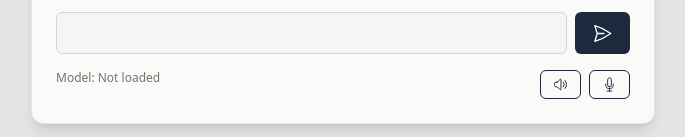
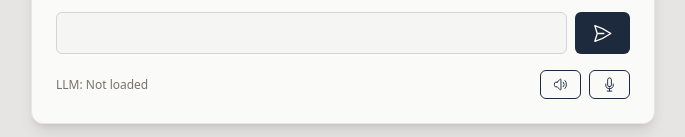
Before and after one commit to nico-martin/jarvis, a React (Vite) app: page / in a window 1280 px wide. Shown: the part 660-797 px from the top of the page, without its empty margins (297-982 px from the left). Built offline with nearby package versions, Linux system fonts and the light colour scheme.

Commit message:
added preloading

```diff
--- a/src/App.tsx
+++ b/src/App.tsx
@@ -2,8 +2,9 @@ import ConversationWebLlm from "@ai/llm/webLlm/ConversationWebLlm";
 import SpeechToText from "@ai/speechToText/SpeechToText";
 import Kokoro from "@ai/textToSpeech/kokoro/Kokoro";
 import { MessageRole, PartialResponseType } from "@ai/types";
-import VoiceActivityDetection from "@ai/voiceActivityDetection/VoiceActivityDetection";
-import { Button } from "@theme";
+import VoiceActivityDetection, {
+  VoiceActivityDetectionStatus,
+} from "@ai/voiceActivityDetection/VoiceActivityDetection";
 import { Chat } from "@ui/chat/Chat";
 import React from "react";
 import { v4 as uuidv4 } from "uuid";
@@ -28,13 +29,21 @@ function App() {
     []
   );
 
-  const speechToText = React.useMemo(() => new SpeechToText(), []);
+  const speechToText = React.useMemo(() => {
+    const stt = new SpeechToText();
+    stt.preload();
+    return stt;
+  }, []);
 
   const vad = React.useMemo(() => {
     const vad = new VoiceActivityDetection();
+    vad.preload();
     vad.setCallbacks({
       onSpeechChunk: (buffer, timing) => {
-        timing.duration > 200 && speechToText.generate(buffer).then(submit);
+        timing.duration > 200 &&
+          speechToText
+            .generate(buffer)
+            .then((text) => text !== "[BLANK_AUDIO]" && submit(text));
       },
     });
     return vad;
@@ -50,9 +59,9 @@ function App() {
     () => conversation.status
   );
 
-  const vadRecording = React.useSyncExternalStore(
-    (cb) => vad.onRecordingChange(cb),
-    () => vad.recording
+  const vadStatus = React.useSyncExternalStore(
+    (cb) => vad.onStatusChange(cb),
+    () => vad.status
   );
 
   const tts = React.useMemo(() => {
@@ -82,9 +91,11 @@ function App() {
         status={status}
         className="h-full max-h-full w-1/2"
         recording={{
-          isRecording: vadRecording,
+          status: vadStatus,
           toggle: () =>
-            vadRecording ? vad.stopMicrophone() : vad.startMicrophone(),
+            vadStatus === VoiceActivityDetectionStatus.IDLE
+              ? vad.startMicrophone()
+              : vad.stopMicrophone(),
         }}
         mute={{
           isMute: mute,
--- a/src/ai/speechToText/SpeechToText.ts
+++ b/src/ai/speechToText/SpeechToText.ts
@@ -21,6 +21,14 @@ class SpeechToText {
         type: "module",
       }
     );
+  }
+
+  public preload(): void {
+    // Send a small dummy audio buffer to initialize the model
+    const dummyAudio = new Float32Array(16000); // 1 second of silence at 16kHz
+    this.generate(dummyAudio, 16000).catch(() => {
+      // Ignore errors during preload - this is just to initialize the model
+    });
   }
 
   public async generate(
--- a/src/ai/voiceActivityDetection/VoiceActivityDetection.ts
+++ b/src/ai/voiceActivityDetection/VoiceActivityDetection.ts
@@ -1,4 +1,8 @@
-import { Message } from "@ai/types";
+export enum VoiceActivityDetectionStatus {
+  IDLE = "idle",
+  WAITING = "waiting",
+  RECORDING = "recording",
+}
 
 interface VadWorkerMessage {
   type: "init" | "audio" | "reset";
@@ -24,7 +28,7 @@ interface VadCallbacks {
   onError?: (error: string) => void;
 }
 
-const RECORDING_EVENT_KEY = "RECORDING_EVENT_KEY";
+const STATUS_CHANGE_EVENT_KEY = "STATUS_CHANGE_EVENT_KEY";
 
 class VoiceActivityDetection extends EventTarget {
   private worker: Worker;
@@ -34,21 +38,23 @@ class VoiceActivityDetection extends EventTarget {
   private mediaStream: MediaStream | null = null;
   private sourceNode: MediaStreamAudioSourceNode | null = null;
   private workletNode: AudioWorkletNode | null = null;
-  private _isRecording = false;
+  private _status = VoiceActivityDetectionStatus.IDLE;
 
-  public get isRecording() {
-    return this._isRecording;
+  public get status() {
+    return this._status;
   }
 
-  public set isRecording(recording) {
-    this._isRecording = recording;
-    this.dispatchEvent(new Event(RECORDING_EVENT_KEY));
+  private set status(newStatus: VoiceActivityDetectionStatus) {
+    this._status = newStatus;
+    this.dispatchEvent(new Event(STATUS_CHANGE_EVENT_KEY));
   }
 
-  public onRecordingChange = (callback: (recording: boolean) => void) => {
-    const listener = () => callback(this.recording);
-    this.addEventListener(RECORDING_EVENT_KEY, listener);
-    return () => this.removeEventListener(RECORDING_EVENT_KEY, listener);
+  public onStatusChange = (
+    callback: (status: VoiceActivityDetectionStatus) => void
+  ) => {
+    const listener = () => callback(this.status);
+    this.addEventListener(STATUS_CHANGE_EVENT_KEY, listener);
+    return () => this.removeEventListener(STATUS_CHANGE_EVENT_KEY, listener);
   };
 
   constructor(callbacks: VadCallbacks = {}) {
@@ -59,6 +65,9 @@ class VoiceActivityDetection extends EventTarget {
     });
 
     this.worker.addEventListener("message", this.handleWorkerMessage);
+  }
+
+  public preload(): void {
     this.worker.postMessage({ type: "init" } as VadWorkerMessage);
   }
 
@@ -71,10 +80,12 @@ class VoiceActivityDetection extends EventTarget {
         break;
 
       case "speech_start":
+        this.status = VoiceActivityDetectionStatus.RECORDING;
         this.callbacks.onSpeechStart?.();
         break;
 
       case "speech_end":
+        this.status = VoiceActivityDetectionStatus.WAITING;
         this.callbacks.onSpeechEnd?.();
         break;
 
@@ -111,8 +122,8 @@ class VoiceActivityDetection extends EventTarget {
   };
 
   public async startMicrophone(): Promise<void> {
-    if (this.isRecording) {
-      console.warn("Microphone is already recording");
+    if (this.status !== VoiceActivityDetectionStatus.IDLE) {
+      console.warn("Microphone is already active");
       return;
     }
 
@@ -147,7 +158,7 @@ class VoiceActivityDetection extends EventTarget {
 
       this.sourceNode.connect(this.workletNode);
 
-      this.isRecording = true;
+      this.status = VoiceActivityDetectionStatus.WAITING;
     } catch (error) {
       const errorMessage =
         error instanceof Error ? error.message : "Failed to start microphone";
@@ -157,7 +168,7 @@ class VoiceActivityDetection extends EventTarget {
   }
 
   public stopMicrophone(): void {
-    if (!this.isRecording) {
+    if (this.status === VoiceActivityDetectionStatus.IDLE) {
       return;
     }
 
@@ -182,7 +193,7 @@ class VoiceActivityDetection extends EventTarget {
       this.audioContext = null;
     }
 
-    this.isRecording = false;
+    this.status = VoiceActivityDetectionStatus.IDLE;
   }
 
   public processAudio(audioBuffer: Float32Array): void {
@@ -217,10 +228,6 @@ class VoiceActivityDetection extends EventTarget {
   public get ready(): boolean {
     return this.isReady;
   }
-
-  public get recording(): boolean {
-    return this.isRecording;
-  }
 }
 
 export default VoiceActivityDetection;
--- a/src/theme/button/Button.tsx
+++ b/src/theme/button/Button.tsx
@@ -18,21 +18,11 @@ interface BaseButtonProps {
   title?: string;
 }
 
-interface ButtonAsButton extends BaseButtonProps {
+interface ButtonProps extends BaseButtonProps {
   onClick?: () => void;
   type?: "button" | "submit" | "reset";
   href?: never;
 }
-
-interface ButtonAsLink extends BaseButtonProps {
-  href: string;
-  onClick?: never;
-  to?: never;
-  target?: string;
-  rel?: string;
-}
-
-export type ButtonProps = ButtonAsButton | ButtonAsLink;
 
 const colorVariantStyles: Record<ButtonColor, Record<ButtonVariant, string>> = {
   navy: {
@@ -89,7 +79,7 @@ export default function Button({
   ...props
 }: ButtonProps) {
   const baseStyles =
-    "inline-flex items-center justify-center font-medium rounded-md border focus:outline-none focus:ring-2 focus:ring-offset-2 transition-colors disabled:opacity-50 disabled:cursor-not-allowed";
+    "cursor-pointer inline-flex items-center justify-center font-medium rounded-md border focus:outline-none focus:ring-2 focus:ring-offset-2 transition-colors disabled:opacity-50 disabled:cursor-not-allowed";
 
   const combinedClassName = cn(
     baseStyles,
@@ -134,20 +124,6 @@ export default function Button({
     </>
   );
 
-  if ("href" in props && props.href) {
-    return (
-      <a
-        href={props.href}
-        target={props.target}
-        rel={props.rel}
-        className={combinedClassName}
-        title={title}
-      >
-        {content}
-      </a>
-    );
-  }
-
   return (
     <button
       type={"type" in props ? props.type : "button"}
--- a/src/ui/chat/Chat.tsx
+++ b/src/ui/chat/Chat.tsx
@@ -1,11 +1,13 @@
 import { Message as MessageI, ModelStatus } from "@ai/types";
+import { VoiceActivityDetectionStatus } from "@ai/voiceActivityDetection/VoiceActivityDetection";
 import {
+  EllipsisHorizontalIcon,
   MicrophoneIcon,
   PaperAirplaneIcon,
   SpeakerWaveIcon,
   SpeakerXMarkIcon,
-  StopIcon,
 } from "@heroicons/react/24/outline";
+import { MicrophoneIcon as MicrophoneIconSolid } from "@heroicons/react/24/solid";
 import { Button, Loader } from "@theme";
 import cn from "@utils/classnames";
 import React, { FormEvent } from "react";
@@ -29,7 +31,7 @@ export function Chat({
   status: ModelStatus;
   className?: string;
   recording: {
-    isRecording: boolean;
+    status: VoiceActivityDetectionStatus;
     toggle: () => void;
   };
   mute: {
@@ -96,9 +98,9 @@ export function Chat({
           <PaperAirplaneIcon width="1.5em" />
         </Button>
       </form>
-      <div className="flex justify-between">
+      <div className="flex items-center justify-between">
         <p className="text-xs text-stone-500">
-          Model: {status === ModelStatus.IDLE && "Not loaded"}
+          LLM: {status === ModelStatus.IDLE && "Not loaded"}
           {status === ModelStatus.LOADING && "Loading..."}
           {status === ModelStatus.LOADED && "Ready"}
         </p>
@@ -119,12 +121,25 @@ export function Chat({
             variant="outline"
             size="sm"
             onClick={recording.toggle}
-            title={recording.isRecording ? "Stop listener" : "Start listener"}
+            className={
+              recording.status === VoiceActivityDetectionStatus.RECORDING
+                ? "animate-pulse [animation-duration:0.75s]"
+                : ""
+            }
+            title={
+              recording.status === VoiceActivityDetectionStatus.IDLE
+                ? "Start listener"
+                : recording.status === VoiceActivityDetectionStatus.WAITING
+                  ? "Waiting for speech..."
+                  : "Recording speech"
+            }
           >
-            {recording.isRecording ? (
-              <StopIcon width="1.25em" />
+            {recording.status === VoiceActivityDetectionStatus.IDLE ? (
+              <MicrophoneIcon width="1.25em" />
+            ) : recording.status === VoiceActivityDetectionStatus.WAITING ? (
+              <MicrophoneIconSolid width="1.25em" />
             ) : (
-              <MicrophoneIcon width="1.25em" />
+              <EllipsisHorizontalIcon width="1.25em" />
             )}
           </Button>
         </div>
```
